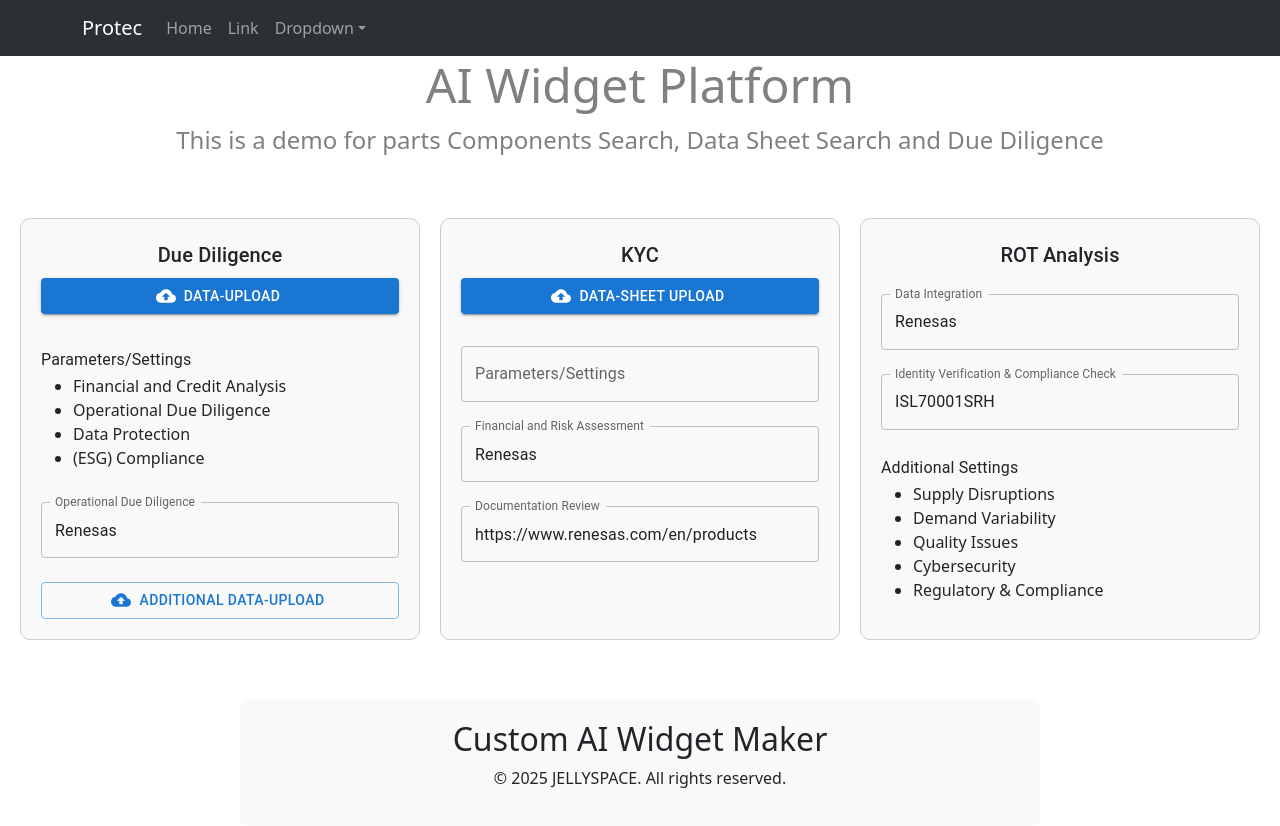
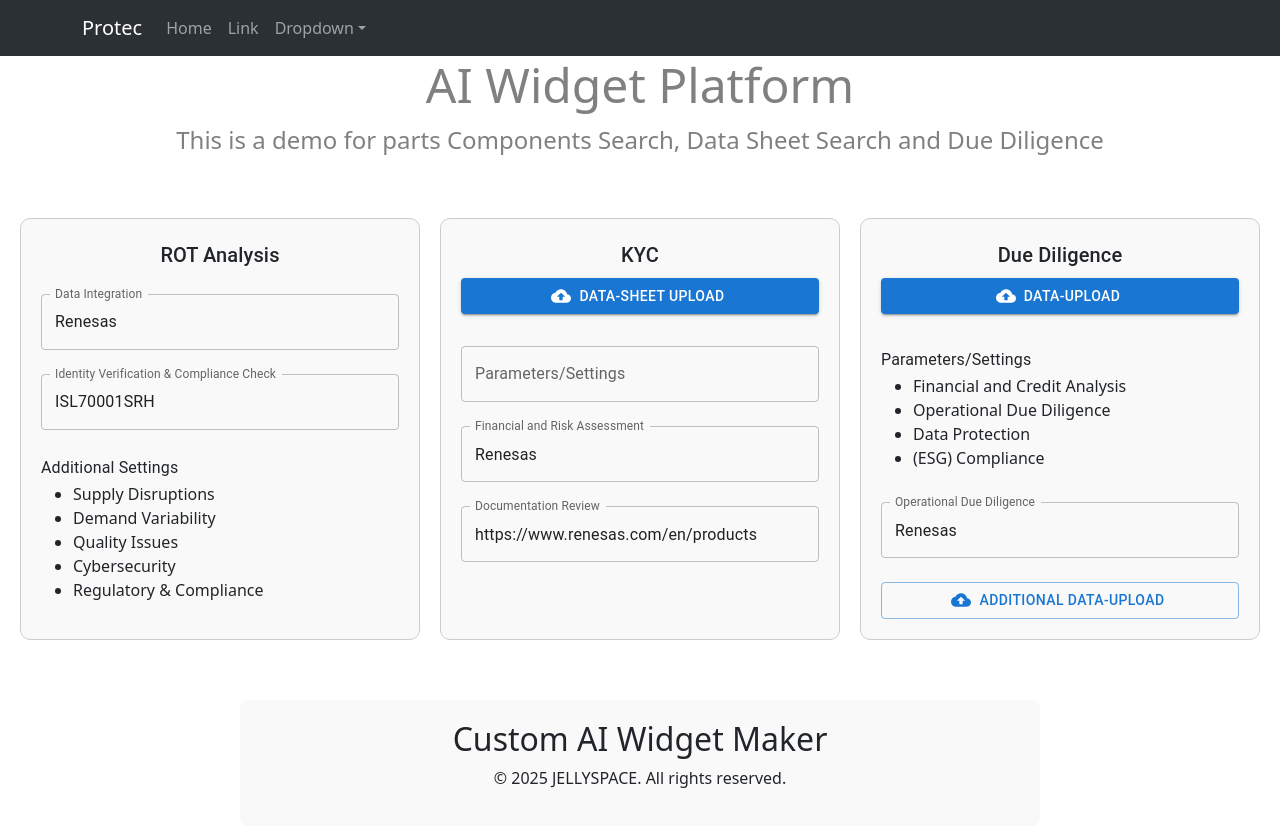
Before and after one commit to AsifAbdullah2012/Protec_Demo, a React (Create React App) app in the folder client/: page /newpage in a window 1280 px wide. Shown: the top 826 px of the page. Built offline with nearby package versions, Linux system fonts and the light colour scheme.

Commit message:
Rearrange Widget

```diff
--- a/client/src/pages/CustomWidgetDevelopmentPage.js
+++ b/client/src/pages/CustomWidgetDevelopmentPage.js
@@ -21,9 +21,9 @@ const NewPage = () => {
           gap: "20px",
         }}
       >
+        <RotAnalysis />
+        <Kyc />
         <DueDiligence />
-        <Kyc />
-        <RotAnalysis />
       </div>
       <FooterCreation />
     </div>
```
